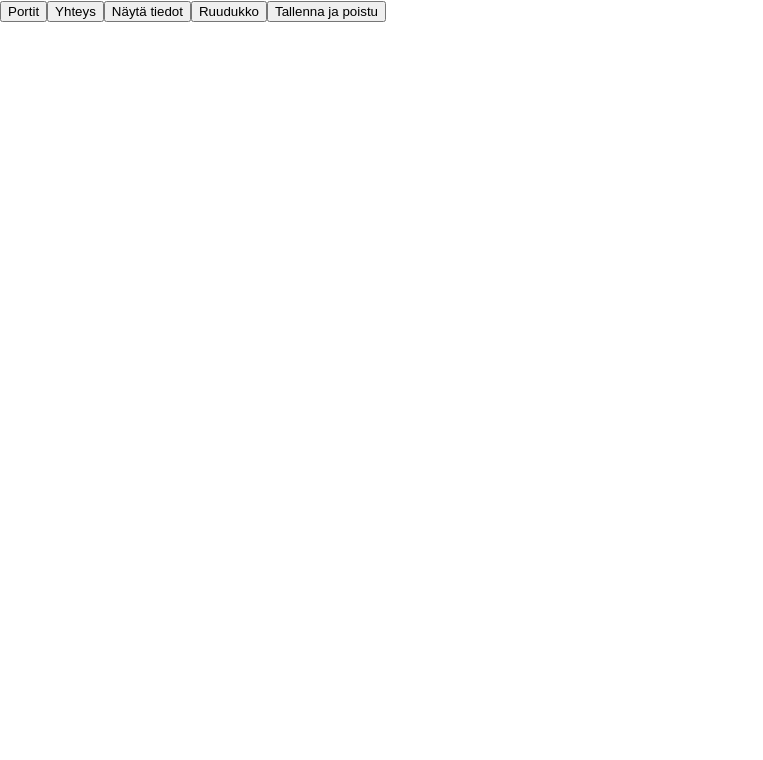
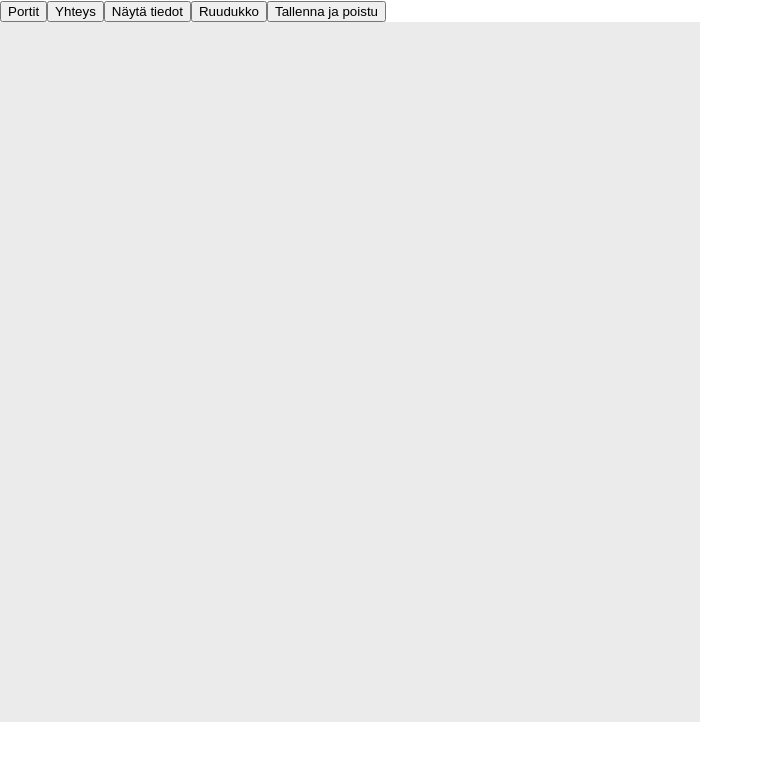
Before and after one commit to arttulaitinen/lp-piirto, a React (Create React App) app in the folder client/: page / in a window 1280 px wide. Shown: the top 760 px of the page, without its empty margins (0-763 px from the left). Built offline with nearby package versions, Linux system fonts and the light colour scheme.

Commit message:
drag n drop core, korjattavaa: and gate jostain syystä html inspectorilla antaa draggable:false, tarkista renderöinti

```diff
--- a/client/package.json
+++ b/client/package.json
@@ -8,6 +8,7 @@
     "@testing-library/react": "^13.4.0",
     "@testing-library/user-event": "^14.5.2",
     "react": "^18.2.0",
+    "react-beautiful-dnd": "^13.1.1",
     "react-dom": "^18.2.0",
     "react-redux": "^8.1.3",
     "react-scripts": "5.0.1",
--- /dev/null
+++ b/client/src/components/DrawingArea.css
@@ -0,0 +1,5 @@
+.drawing-area {
+  width: 700px;
+  height: 700px;
+  background-color: rgb(235, 235, 235);
+}
--- a/client/src/components/DrawingArea.js
+++ b/client/src/components/DrawingArea.js
@@ -1,8 +1,11 @@
 import React from "react";
 import { useSelector } from "react-redux";
 import { useDispatch } from "react-redux";
+import { DragDropContext, Droppable, Draggable } from "react-beautiful-dnd";
 import AndGate from "./gates/AndGate";
+import { updateGatePositions } from "../store/actions/gatesActions";
 import { setCursorPosition } from "../store/actions/cursorActions";
+import "./DrawingArea.css";
 
 const DrawingArea = () => {
   const dispatch = useDispatch();
@@ -13,8 +16,49 @@ const DrawingArea = () => {
     const position = { x: event.clientX, y: event.clientY };
     console.log("Clicked at:", position);
     dispatch(setCursorPosition(position));
-    console.log(cursor)
+    console.log(cursor);
+  };
+
+  const handleOnDragEnd = (result) => {
+    console.log("Drag start");
+    if (!result.destination) return;
+
+    const reorderedGates = reorder(
+      gates,
+      result.source.index,
+      result.destination.index
+    );
+    const draggedGate = reorderedGates.find(
+      (gate) => gate.id === result.draggableId
+    );
+
+    const offsetX = result.destination.x - draggedGate.position.x;
+    const offsetY = result.destination.y - draggedGate.position.y;
+
+    console.log("result.destination.x:", result.destination.x);
+    console.log("result.destination.y:", result.destination.y);
+    console.log("draggedGate.position.x:", draggedGate.position.x);
+    console.log("draggedGate.position.y:", draggedGate.position.y);
+    console.log("offsetX:", offsetX);
+    console.log("offsetY:", offsetY);
+
+    const updatedGates = reorderedGates.map((gate) => {
+      if (gate.id === result.draggableId) {
+        return {
+          ...gate,
+          position: {
+            x: gate.position.x + offsetX,
+            y: gate.position.y + offsetY,
+          },
+        };
+      } else {
+        return gate;
       }
+    });
+
+    dispatch(updateGatePositions(updatedGates));
+    console.log("Drag ended");
+  };
 
   const renderGate = (gate) => {
     switch (gate.type) {
@@ -22,16 +66,41 @@ const DrawingArea = () => {
         return <AndGate key={gate.id} />;
       //menee defaulttiin aina jostain syystä
       default:
-        console.log(gates);
+        //console.log(gates);
         return <AndGate key={gate.id} />;
     }
   };
 
+  const reorder = (list, startIndex, endIndex) => {
+    const result = Array.from(list);
+    const [removed] = result.splice(startIndex, 1);
+    result.splice(endIndex, 0, removed);
+    return result;
+  };
+
   return (
-    <div className="drawing-area" onClick={handleClick}>
-      {gates.map((gate) => (
+    <DragDropContext onDragEnd={handleOnDragEnd}>
+      <Droppable droppableId="drawing-area">
+        {(provided) => (
           <div
+            className="drawing-area"
+            onClick={handleClick}
+            {...provided.droppableProps}
+            ref={provided.innerRef}
+            id="drawing-area"
+          >
+            {gates.map((gate, index) => (
+              <Draggable
                 key={gate.id}
+                draggableId={gate.id}
+                index={index}
+                isDragDisabled={false}
+              >
+                {(provided) => (
+                  <div
+                    {...provided.draggableProps}
+                    {...provided.dragHandleProps}
+                    ref={provided.innerRef}
                     style={{
                       position: "absolute",
                       left: gate.position?.x,
@@ -40,8 +109,14 @@ const DrawingArea = () => {
                   >
                     {renderGate(gate)}
                   </div>
+                )}
+              </Draggable>
             ))}
+            {provided.placeholder}
           </div>
+        )}
+      </Droppable>
+    </DragDropContext>
   );
 };
 
--- a/client/src/components/Toolbar.js
+++ b/client/src/components/Toolbar.js
@@ -2,7 +2,6 @@ import React from "react";
 import { useSelector, useDispatch } from "react-redux";
 //LISÄÄ LOPUT ACTIONIT
 import { AddGate } from "../store/actions/gatesActions";
-import { setCursorPosition } from "../store/actions/cursorActions";
 
 export default function Toolbar({ AddConnection, ShowInfo, ToggleGrid, Save }) {
   const dispatch = useDispatch();
--- a/client/src/index.js
+++ b/client/src/index.js
@@ -10,11 +10,9 @@ const container = document.getElementById('root');
 const root = createRoot(container);
 
 root.render(
-  <React.StrictMode>
     <Provider store={store}>
       <App />
     </Provider>
-  </React.StrictMode>
 );
 
 // If you want to start measuring performance in your app, pass a function
--- a/client/src/store/actions/cursorActions.js
+++ b/client/src/store/actions/cursorActions.js
@@ -1,6 +1,8 @@
 import { SET_CURSOR_POSITION } from './types';
 
-export const setCursorPosition = (position) => ({
-    type: SET_CURSOR_POSITION,
-    payload: { position }
-  });
+export const setCursorPosition = (position) => {
+  return {
+      type: SET_CURSOR_POSITION,
+      payload: { position }
+  };
+};
--- a/client/src/store/actions/gatesActions.js
+++ b/client/src/store/actions/gatesActions.js
@@ -1,11 +1,22 @@
 import { ADD_GATE, DELETE_GATE } from './types';
 
-export const AddGate = (gateType, position) => ({
-  type: ADD_GATE,
-  payload: { gateType, position }
-});
+export const AddGate = (gateType, position) => {
+  return {
+      type: ADD_GATE,
+      payload: { gateType, position }
+  };
+};
 
-export const DeleteGate = (gateId) => ({
-  type: DELETE_GATE,
-  payload: { gateId }
-});
+export const DeleteGate = (gateId) => {
+  return {
+      type: DELETE_GATE,
+      payload: { gateId }
+  };
+};
+
+export const updateGatePositions = (updatedGates) => {
+  return {
+    type: 'UPDATE_GATE_POSITIONS',
+    payload: updatedGates,
+  };
+};
--- a/client/src/store/actions/types.js
+++ b/client/src/store/actions/types.js
@@ -1,3 +1,4 @@
 export const ADD_GATE = 'ADD_GATE';
 export const DELETE_GATE = 'DELETE_GATE';
+export const UPDATE_GATE_POSITIONS = 'UPDATE_GATE_POSITIONS';
 export const SET_CURSOR_POSITION = 'SET_CURSOR_POSITION';
--- a/client/src/store/reducers/gatesReducer.js
+++ b/client/src/store/reducers/gatesReducer.js
@@ -14,6 +14,11 @@ const gatesReducer = (state = initialState, action) => {
           position: action.payload.position
         }
       ];
+    case 'UPDATE_GATE_POSITIONS':
+      return {
+        ...state,
+        gates: action.payload,
+      };
     // laajenna
     default:
       return state;
```
Also changed, not shown: client/src/App.js (+4 -3 lines), 1 other file (tests, documents, lock files or other folders). Lines whose indentation alone changed are shown as unchanged.
